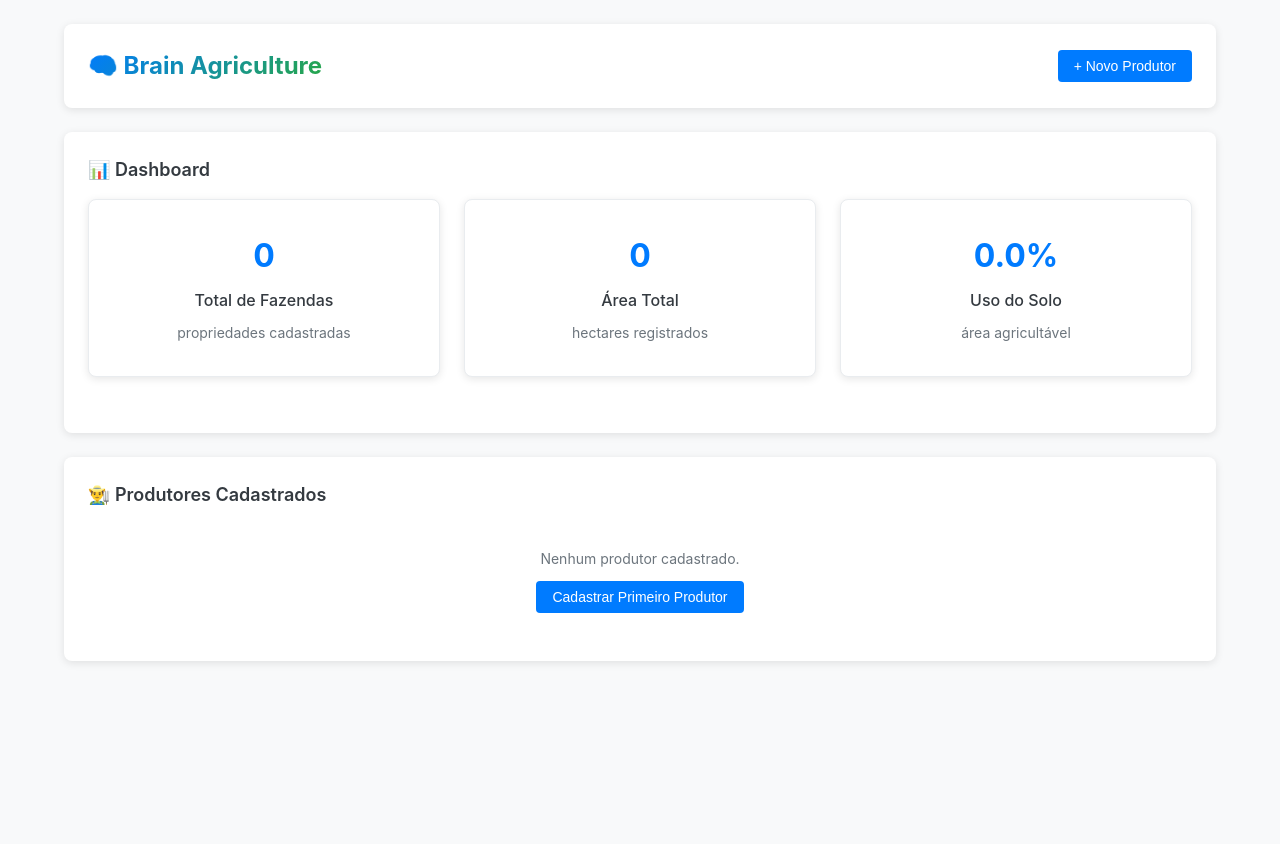
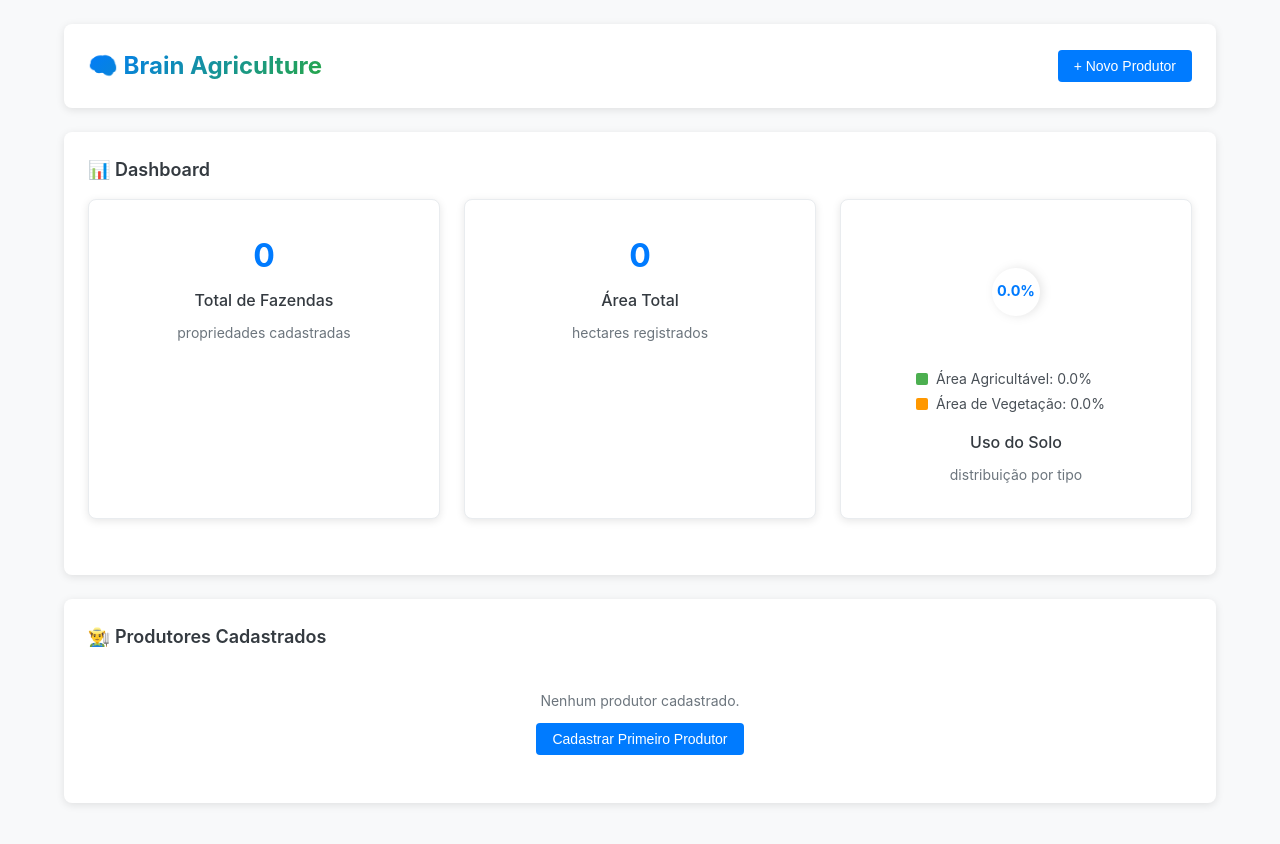
Before and after one commit to EduardoMendes418/Desafio-Front-End-Brain-Agriculture, a React (Vite) app: page / in a window 1280 px wide. Shown: the top 844 px of the page. Before the commit the page ends 800 px from the top, so only its background shows below. Built offline with nearby package versions, Linux system fonts and the light colour scheme.

Commit message:
[BAG-32]feat - create Chart

```diff
--- a/src/components/layout/StatsGrid/StatsGrid.tsx
+++ b/src/components/layout/StatsGrid/StatsGrid.tsx
@@ -5,7 +5,16 @@ import {
   StatCard,
   StatValue,
   StatLabel,
-  StatSubtitle
+  StatSubtitle,
+  PieChartContainer,
+  PieChartWrapper,
+  PieChartSegment,
+  PieChartCenter,
+  PieChartLabel,
+  Legend,
+  LegendItem,
+  LegendColor,
+  LegendText,
 } from "./styles/StatsGrid.styles";
 
 interface StatsGridProps {
@@ -13,6 +22,43 @@ interface StatsGridProps {
 }
 
 export const StatsGrid: React.FC<StatsGridProps> = ({ data }) => {
+  const totalArea = data.landUsage.reduce((sum, item) => sum + item.value, 0);
+
+  const getSegmentColor = (index: number) => {
+    const colors = [
+      "#4CAF50",
+      "#FF9800",
+      "#F44336",
+      "#2196F3",
+      "#9C27B0",
+      "#607D8B",
+    ];
+    return colors[index % colors.length];
+  };
+
+  let currentAngle = 0;
+  const segments = data.landUsage.map((item, index) => {
+    const percentage = totalArea > 0 ? (item.value / totalArea) * 100 : 0;
+    const angle = (percentage / 100) * 360;
+
+    const segment = {
+      ...item,
+      percentage,
+      startAngle: currentAngle,
+      endAngle: currentAngle + angle,
+      color: getSegmentColor(index),
+    };
+    currentAngle += angle;
+    return segment;
+  });
+
+  const largestSegment =
+    segments.length > 0
+      ? segments.reduce((prev, current) =>
+          prev.percentage > current.percentage ? prev : current
+        )
+      : null;
+
   return (
     <Grid>
       <StatCard>
@@ -28,10 +74,88 @@ export const StatsGrid: React.FC<StatsGridProps> = ({ data }) => {
       </StatCard>
 
       <StatCard>
-        <StatValue>{data.landUsage[0]?.percentage.toFixed(1)}%</StatValue>
+        <PieChartContainer>
+          <PieChartWrapper viewBox="0 0 100 100">
+            {segments.map((segment, index) => (
+              <PieChartSegment
+                key={index}
+                d={describeArc(
+                  50,
+                  50,
+                  40,
+                  segment.startAngle,
+                  segment.endAngle
+                )}
+                fill={segment.color}
+              />
+            ))}
+            <PieChartCenter cx="50" cy="50" r="20" />
+            <PieChartLabel x="50" y="50" textAnchor="middle" dy="0.3em">
+              {largestSegment
+                ? `${largestSegment.percentage.toFixed(1)}%`
+                : "0%"}
+            </PieChartLabel>
+          </PieChartWrapper>
+
+          <Legend>
+            {segments.map((segment, index) => (
+              <LegendItem key={index}>
+                <LegendColor color={segment.color} />
+                <LegendText>
+                  {segment.label}: {segment.percentage.toFixed(1)}%
+                </LegendText>
+              </LegendItem>
+            ))}
+          </Legend>
+        </PieChartContainer>
         <StatLabel>Uso do Solo</StatLabel>
-        <StatSubtitle>área agricultável</StatSubtitle>
+        <StatSubtitle>distribuição por tipo</StatSubtitle>
       </StatCard>
     </Grid>
   );
 };
+
+function describeArc(
+  x: number,
+  y: number,
+  radius: number,
+  startAngle: number,
+  endAngle: number
+): string {
+  const start = polarToCartesian(x, y, radius, endAngle);
+  const end = polarToCartesian(x, y, radius, startAngle);
+
+  const largeArcFlag = endAngle - startAngle <= 180 ? "0" : "1";
+
+  return [
+    "M",
+    x,
+    y,
+    "L",
+    start.x,
+    start.y,
+    "A",
+    radius,
+    radius,
+    0,
+    largeArcFlag,
+    0,
+    end.x,
+    end.y,
+    "Z",
+  ].join(" ");
+}
+
+function polarToCartesian(
+  centerX: number,
+  centerY: number,
+  radius: number,
+  angleInDegrees: number
+) {
+  const angleInRadians = ((angleInDegrees - 90) * Math.PI) / 180.0;
+
+  return {
+    x: centerX + radius * Math.cos(angleInRadians),
+    y: centerY + radius * Math.sin(angleInRadians),
+  };
+}
--- a/src/components/layout/StatsGrid/styles/StatsGrid.styles.ts
+++ b/src/components/layout/StatsGrid/styles/StatsGrid.styles.ts
@@ -39,3 +39,72 @@ export const StatSubtitle = styled.small`
   color: ${({ theme }) => theme.colors.gray[600]};
   font-size: ${({ theme }) => theme.typography.fontSizes.sm};
 `;
+
+export const PieChartContainer = styled.div`
+  display: flex;
+  flex-direction: column;
+  align-items: center;
+  gap: ${({ theme }) => theme.spacing.md};
+  margin-bottom: ${({ theme }) => theme.spacing.md};
+`;
+
+export const PieChartWrapper = styled.svg`
+  width: 120px;
+  height: 120px;
+  transform: rotate(-90deg); // Para começar do topo
+`;
+
+export const PieChartSegment = styled.path`
+  transition: opacity 0.2s;
+
+  &:hover {
+    opacity: 0.8;
+  }
+`;
+
+export const PieChartCenter = styled.circle`
+  fill: ${({ theme }) => theme.colors.white};
+  filter: drop-shadow(0 2px 4px rgba(0, 0, 0, 0.1));
+`;
+
+export const PieChartLabel = styled.text`
+  font-size: 12px;
+  font-weight: ${({ theme }) => theme.typography.fontWeights.bold};
+  fill: ${({ theme }) => theme.colors.primary};
+  transform: rotate(90deg);
+  transform-origin: center;
+`;
+
+export const Legend = styled.div`
+  display: flex;
+  flex-direction: column;
+  gap: ${({ theme }) => theme.spacing.xs};
+  width: 100%;
+  max-width: 200px;
+`;
+
+export const LegendItem = styled.div`
+  display: flex;
+  align-items: center;
+  gap: ${({ theme }) => theme.spacing.sm};
+`;
+
+interface LegendColorProps {
+  color: string;
+}
+
+export const LegendColor = styled.div<LegendColorProps>`
+  width: 12px;
+  height: 12px;
+  border-radius: 2px;
+  background-color: ${props => props.color};
+  flex-shrink: 0;
+`;
+
+export const LegendText = styled.span`
+  color: ${({ theme }) => theme.colors.gray[700]};
+  font-size: ${({ theme }) => theme.typography.fontSizes.sm};
+  white-space: nowrap;
+  overflow: hidden;
+  text-overflow: ellipsis;
+`;
```
